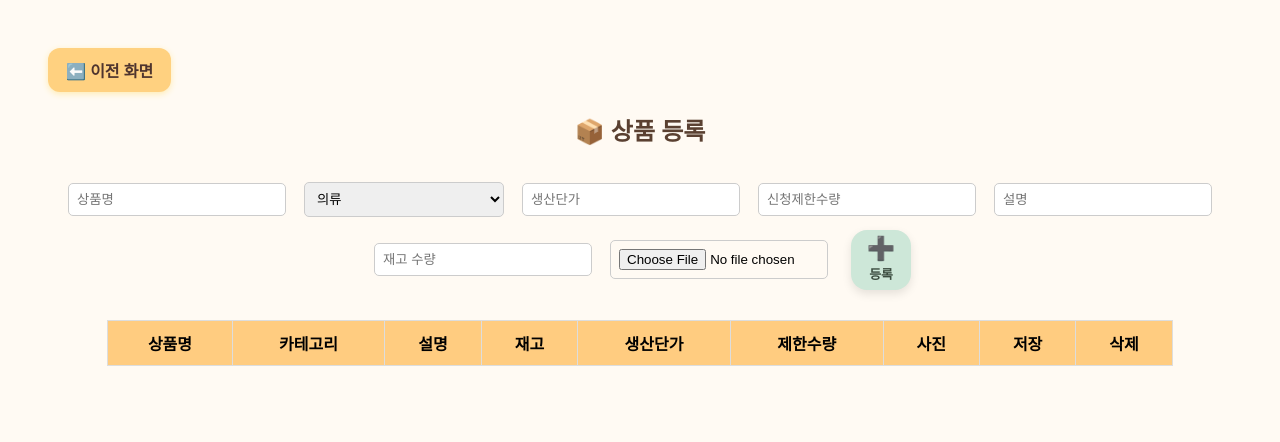
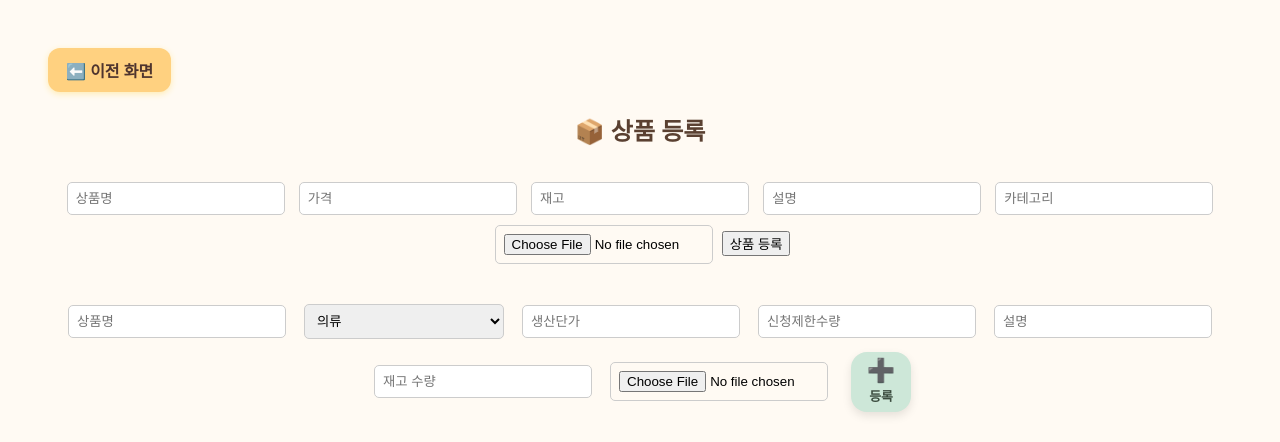
Before and after one commit to carrot0217/beautifulstore, a Python web app: template templates/admin_items.html in a window 1280 px wide. Shown: the top 442 px of the page. Run offline with Jinja, Linux system fonts and the light colour scheme; the template is opened without the code that fills it, so the values that code supplies are empty.

Commit message:
이미지 연동형

```diff
--- a/templates/admin_items.html
+++ b/templates/admin_items.html
@@ -81,6 +81,17 @@
     </a>
   </div>
   <h2>📦 상품 등록</h2>
+  <!-- ✅ Supabase 방식 추가된 form -->
+  <form action="/admin/items/add" method="POST" enctype="multipart/form-data">
+    <input type="text" name="name" required placeholder="상품명">
+    <input type="number" name="price" required placeholder="가격">
+    <input type="number" name="quantity" required placeholder="재고">
+    <input type="text" name="description" placeholder="설명">
+    <input type="text" name="category" placeholder="카테고리">
+    <input type="file" name="image" accept="image/*" required>
+    <button type="submit">상품 등록</button>
+  </form>
+
   <form method="POST" action="/admin/items" enctype="multipart/form-data">
     <div class="form-row">
       <input type="text" name="name" placeholder="상품명" required>
@@ -160,8 +171,6 @@
   </form>
 </tr>
 {% endfor %}
-
-
   </table>
 
   <div id="customModal">
@@ -171,6 +180,5 @@
       <button onclick="closeModal()">확인</button>
     </div>
   </div>
-
 </body>
 </html>
```
Also changed, not shown: app.py (+11 -4 lines), supabase_client.py (added, +11 -0 lines).
